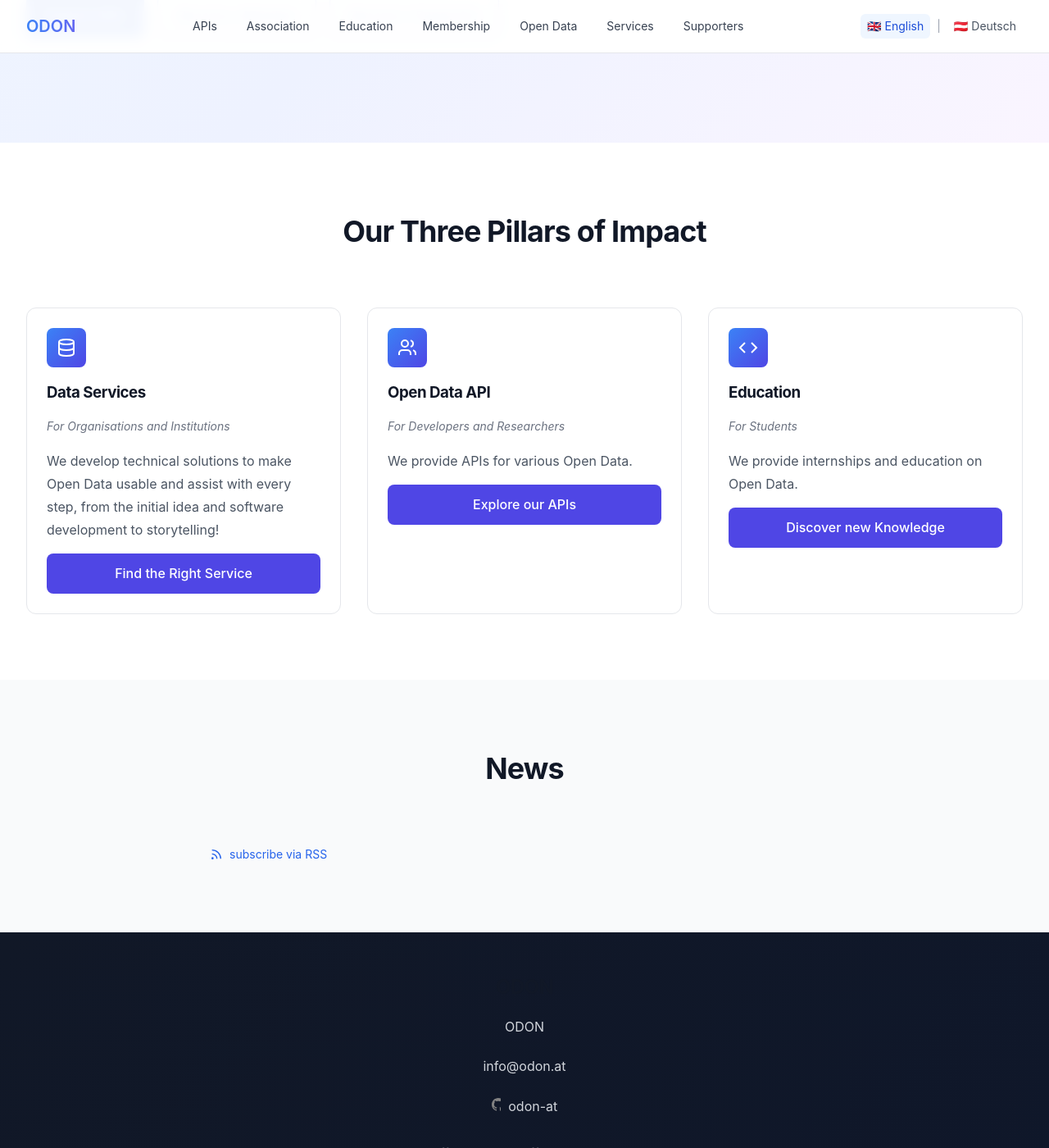
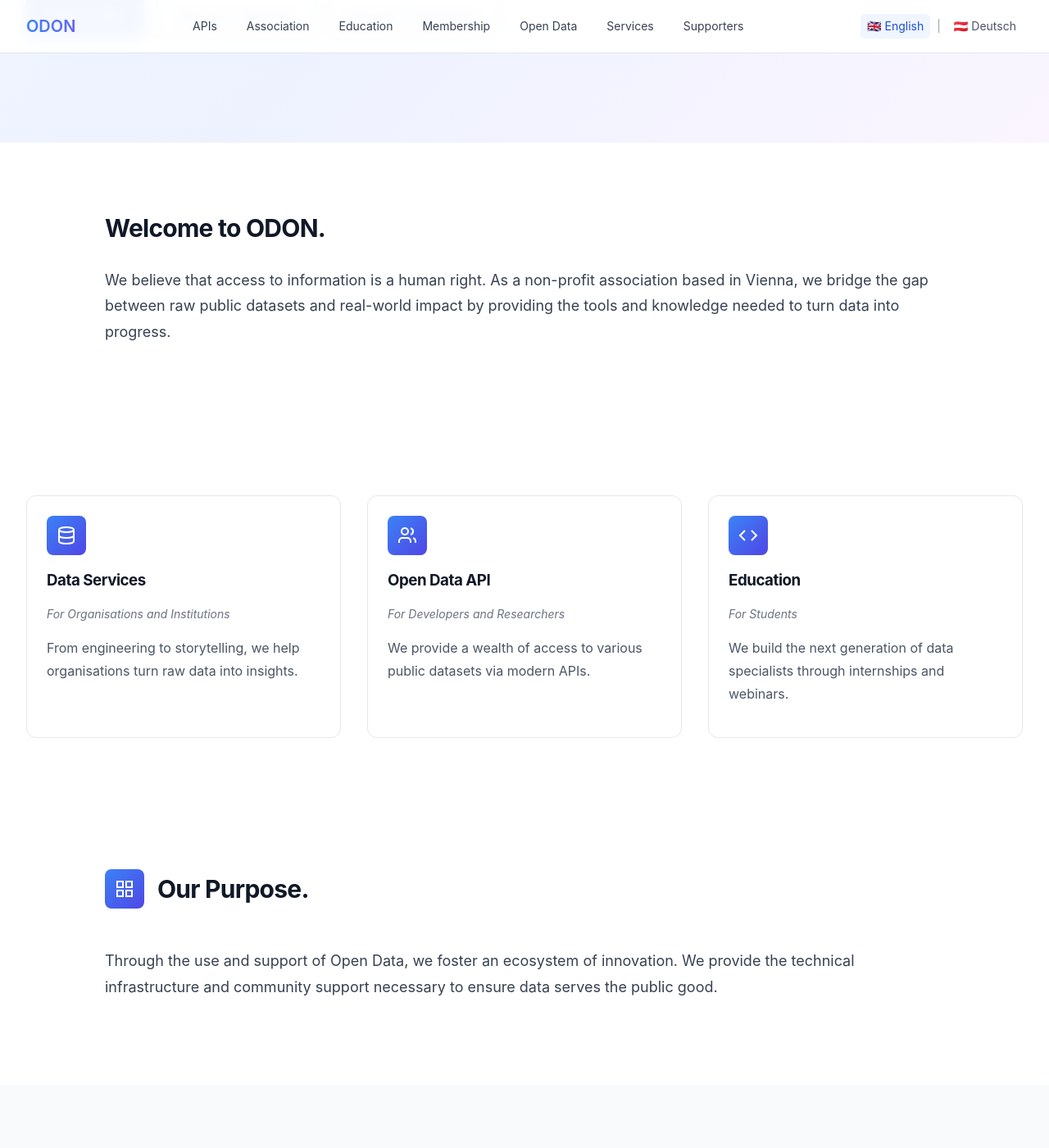
Before and after one commit to verein-odon/verein-odon.github.io, a Jekyll site: the page built from docs/en/index.md, in a window 1280 px wide and 1400 px high, scrolled down 614 px. Shown: the whole window at 82% size. Built offline with Jekyll 4.4.1, drawn with Linux system fonts in a browser that asks for light colours.

Commit message:
Update index (en) page

```diff
--- a/docs/en/index.md
+++ b/docs/en/index.md
@@ -9,10 +9,25 @@ list_title: News
 show_excerpts: true
 ---
 
+<!-- START --- Intro section ----------------------->
+<section class="section bg-white">
+    <div class="container">
+        <div class="content-section">
+        <h2>
+            Welcome to ODON.
+        </h2>
+        <p>
+            We believe that access to information is a human right. As a non-profit association based in Vienna, we bridge the gap between raw public datasets and real-world impact by providing the tools and knowledge needed to turn data into progress.
+        </p>
+        </div>
+    </div>
+</section>
+<!-- END --- Intro section ----------------------->
+
 <!-- What We Do Section -->
 <section class="section bg-white">
     <div class="container">
-        <h2 class="section-title">Our Three Pillars of Impact</h2>
+        <!-- <h2 class="section-title">Our Three Pillars of Impact</h2> -->
         <div class="cards-grid">
             <div class="card">
                 <div class="card-icon">
@@ -24,9 +39,9 @@ show_excerpts: true
                 </div>
                 <h3>Data Services</h3>
                 <p class="membership-subtitle">For Organisations and Institutions</p>
-                <p class="card-text">We develop technical solutions to make Open Data usable and assist with every step, from the initial idea and software development to storytelling!
+                <p class="card-text">From engineering to storytelling, we help organisations turn raw data into insights.
                 </p>
-                <a href="/en/services" class="btn btn-primary btn-full" style="background-color: var(--color-indigo);">Find the Right Service</a>
+                <!-- <a href="/en/services" class="btn btn-primary btn-full" style="background-color: var(--color-indigo);">Find the Right Service</a> -->
             </div>
             <div class="card">
                 <div class="card-icon">
@@ -39,9 +54,9 @@ show_excerpts: true
                 </div>
                 <h3>Open Data API</h3>
                 <p class="membership-subtitle">For Developers and Researchers </p>
-                <p class="card-text">We provide APIs for various Open Data.
+                <p class="card-text">We provide a wealth of access to various public datasets via modern APIs.
                 </p>
-                <a href="/en/apis" class="btn btn-primary btn-full" style="background-color: var(--color-indigo);">Explore our APIs</a>
+                <!-- <a href="/en/apis" class="btn btn-primary btn-full" style="background-color: var(--color-indigo);">Explore our APIs</a> -->
             </div>
             <div class="card">
                 <div class="card-icon">
@@ -52,9 +67,35 @@ show_excerpts: true
                 </div>
                 <h3>Education</h3>
                 <p class="membership-subtitle">For Students</p>
-                <p class="card-text">We provide internships and education on Open Data.</p>
-                <a href="/en/education" class="btn btn-primary btn-full" style="background-color: var(--color-indigo);">Discover new Knowledge</a>
+                <p class="card-text">We build the next generation of data specialists through internships and webinars.</p>
+                <!-- <a href="/en/education" class="btn btn-primary btn-full" style="background-color: var(--color-indigo);">Discover new Knowledge</a> -->
             </div>
         </div>
     </div>
 </section>
+
+
+
+<!-- START --- About section --------------------- -->
+<section class="section bg-white">
+    <div class="container">
+        <div class="content-section">
+            <div class="icon-header">
+                <div class="icon-box">
+                <svg viewBox="0 0 24 24" fill="none" stroke="currentColor" stroke-width="2">
+                    <rect x="3" y="3" width="7" height="7"></rect>
+                    <rect x="14" y="3" width="7" height="7"></rect>
+                    <rect x="14" y="14" width="7" height="7"></rect>
+                    <rect x="3" y="14" width="7" height="7"></rect>
+                </svg>
+                </div>
+                <div>
+                <h2>Our Purpose.</h2>
+                </div>
+            </div>
+            <p>Through the use and support of Open Data, we foster an ecosystem of innovation. We provide the technical infrastructure and community support necessary to ensure data serves the public good.
+            </p>
+        </div>
+    </div>
+</section>
+<!-- END --- About section ----------------------->
```
